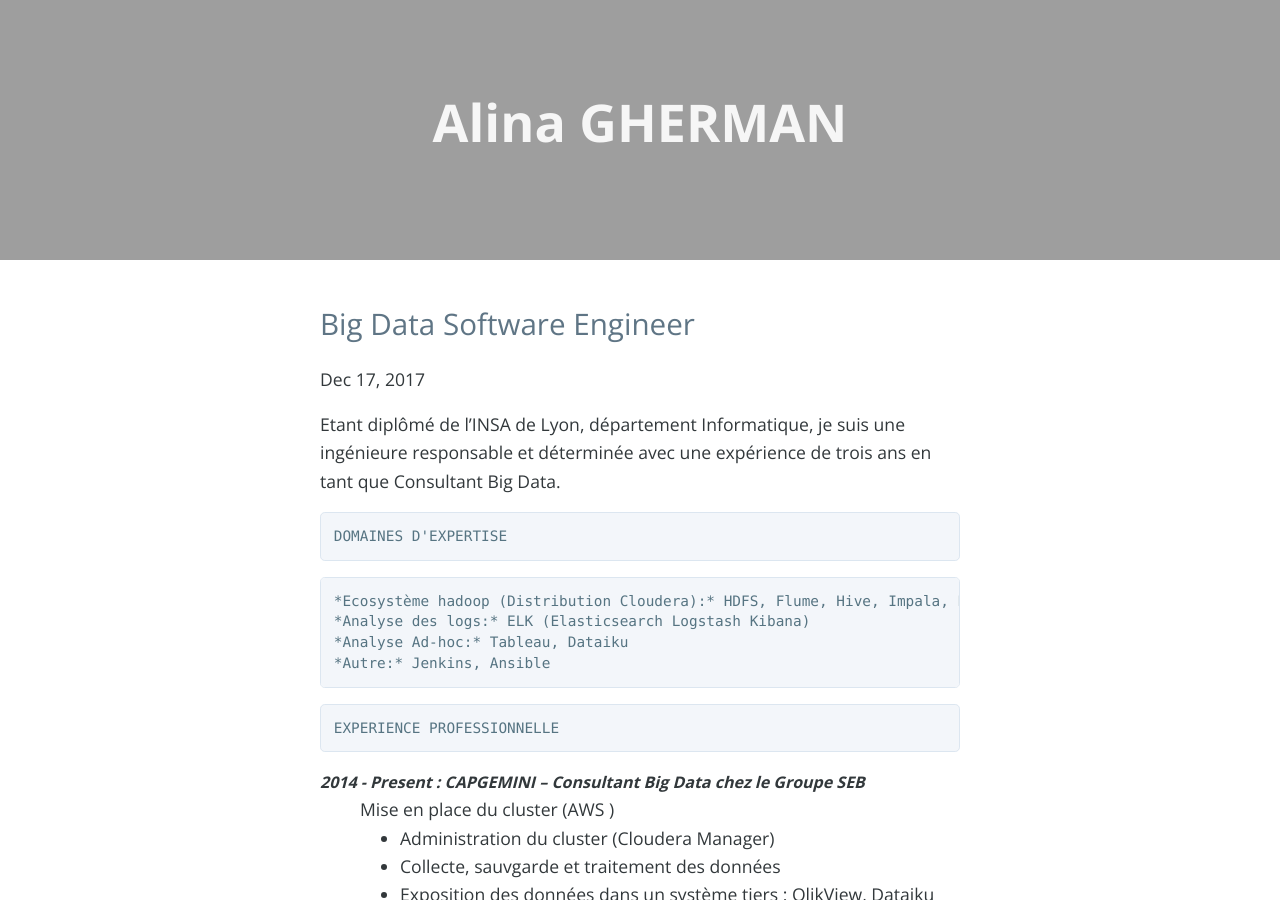
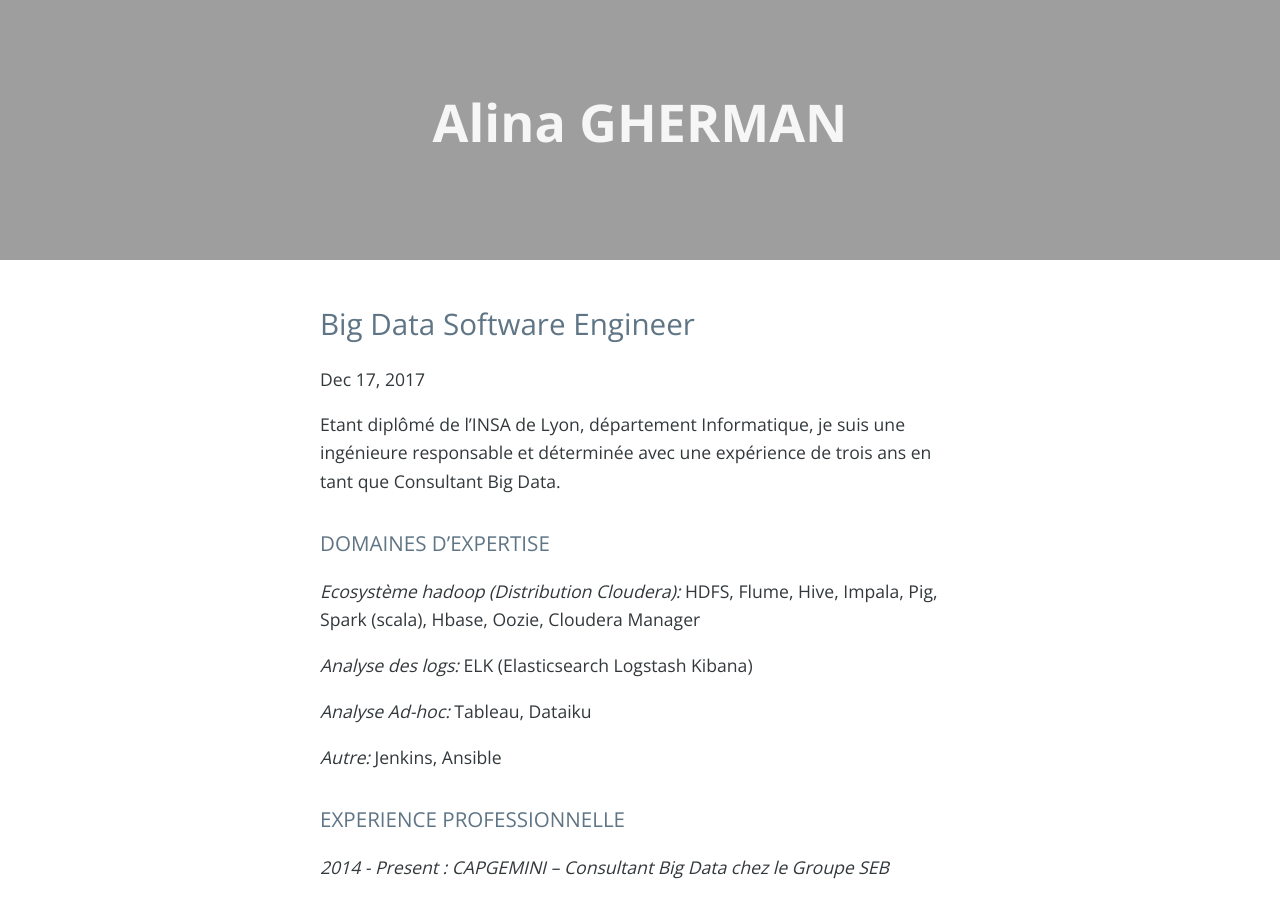
Before and after one commit to veve90/cv, a Jekyll site: the page built from _posts/2017-12-17-cv.md, in a window 1280 px wide and 900 px high. Built offline with Jekyll 4.4.1, drawn with Linux system fonts in a browser that asks for light colours; nearby versions of some CDN libraries.

Commit message:
Update 2017-12-17-cv.md

```diff
--- a/_posts/2017-12-17-cv.md
+++ b/_posts/2017-12-17-cv.md
@@ -8,20 +8,23 @@ categories: CV
 Etant diplômé de l’INSA de Lyon, département Informatique, je suis une ingénieure responsable et déterminée avec une expérience de trois ans en tant que Consultant Big Data.
 
 
-    DOMAINES D'EXPERTISE
-
-~~~~~~~~
-*Ecosystème hadoop (Distribution Cloudera):* HDFS, Flume, Hive, Impala, Pig, Spark (scala), Hbase, Oozie, Cloudera Manager
-*Analyse des logs:* ELK (Elasticsearch Logstash Kibana)
-*Analyse Ad-hoc:* Tableau, Dataiku
-*Autre:* Jenkins, Ansible
-~~~~~~~~
+# DOMAINES D'EXPERTISE
 
 
-    EXPERIENCE PROFESSIONNELLE
+*Ecosystème hadoop (Distribution Cloudera):* HDFS, Flume, Hive, Impala, Pig, Spark (scala), Hbase, Oozie, Cloudera Manager
+
+*Analyse des logs:* ELK (Elasticsearch Logstash Kibana)
+
+*Analyse Ad-hoc:* Tableau, Dataiku
+
+*Autre:* Jenkins, Ansible
+
+
+# EXPERIENCE PROFESSIONNELLE
 
 *2014 - Present : CAPGEMINI – Consultant Big Data chez le Groupe SEB*
-: Mise en place du cluster (AWS )
+
+Mise en place du cluster (AWS )
 -	 Administration du cluster (Cloudera Manager)
 -	 Collecte, sauvgarde et traitement des données
 -	 Exposition des données dans un système tiers : QlikView, Dataiku
@@ -33,23 +36,23 @@ Etant diplômé de l’INSA de Lyon, département Informatique, je suis une ing
 Etude des concepts et solutions de « Machine Learning ». Choix d'une solution technique et mise en place d’un POC « moteur de recommandation »
 
 
-    Education
+# Education
 
 *2009-2014:*              INSA de Lyon, Département Informatique (IT)
 
 *2013-2014:*             Echange ERASMUS SUP’: Technical University of Denmark (DTU)
 
-    PRIX ET DISTINCTIONS
+# PRIX ET DISTINCTIONS
 
 *2016:*                  Cloudera Community Champions
 
-    INFORMATIONS PERSONNELLES
+# INFORMATIONS PERSONNELLES
 
 *Nationalité:*         Roumaine
 
 *Permis B*
 
-# Langues
+## Langues
 
 *Francais:*            bilingue
 
@@ -57,7 +60,7 @@ Etude des concepts et solutions de « Machine Learning ». Choix d'une solution
 
 *Roumain:*             langue maternelle
 
-# Expérience bénévole
+## Expérience bénévole
 
 *Mai 2016 Speaker:*    Human Talk on ELK (Elasticsearch Logstash Kibana)
 
```
